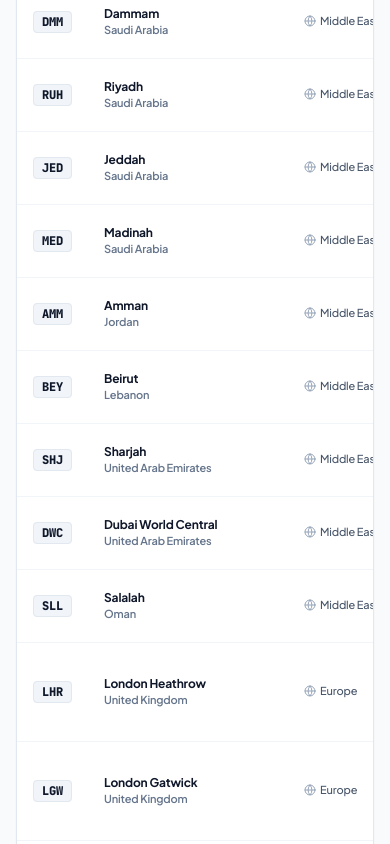
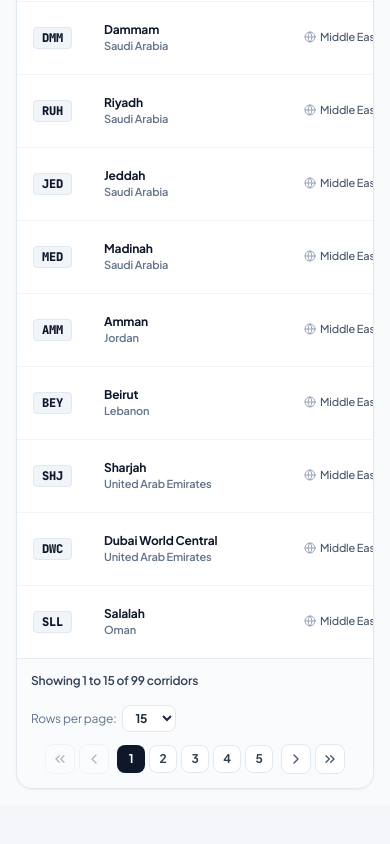
Before and after one commit to DevAI-DeepakJFLL/jfll-air-rate-aggregator, a Next.js app in the folder frontend/: page /admin/corridors in a window 390 px wide. Shown: the part 1150-1994 px from the top of the page. After the commit the page ends 1955 px from the top, so only its background shows below. Built offline with nearby package versions, Linux system fonts and the light colour scheme.

Commit message:
feat(corridors,tariffs): implement table pagination and purge hardcoded fallback baseline

```diff
--- a/frontend/src/app/admin/corridors/page.tsx
+++ b/frontend/src/app/admin/corridors/page.tsx
@@ -1,7 +1,17 @@
 "use client";
 
-import React, { useState, useMemo } from "react";
-import { Network, Search, Globe, CheckCircle2, X } from "lucide-react";
+import React, { useState, useMemo, useEffect } from "react";
+import {
+  Network,
+  Search,
+  Globe,
+  CheckCircle2,
+  X,
+  ChevronLeft,
+  ChevronRight,
+  ChevronsLeft,
+  ChevronsRight,
+} from "lucide-react";
 import { RATE_SHEET_DESTINATIONS } from "@/lib/rate-destinations";
 
 const REGION_CARRIERS: Record<string, string[]> = {
@@ -18,6 +28,8 @@ const REGION_CARRIERS: Record<string, string[]> = {
 export default function AdminCorridorsPage() {
   const [searchTerm, setSearchTerm] = useState("");
   const [selectedRegion, setSelectedRegion] = useState<string>("ALL");
+  const [currentPage, setCurrentPage] = useState(1);
+  const [pageSize, setPageSize] = useState(15);
 
   // Derive unique regions list
   const regions = useMemo(() => {
@@ -42,6 +54,38 @@ export default function AdminCorridorsPage() {
       );
     });
   }, [searchTerm, selectedRegion]);
+
+  // Reset to page 1 on filter or page size changes
+  useEffect(() => {
+    setCurrentPage(1);
+  }, [searchTerm, selectedRegion, pageSize]);
+
+  // Pagination calculations
+  const totalItems = filtered.length;
+  const totalPages = Math.max(1, Math.ceil(totalItems / pageSize));
+  const safeCurrentPage = Math.min(currentPage, totalPages);
+
+  const paginatedItems = useMemo(() => {
+    const startIdx = (safeCurrentPage - 1) * pageSize;
+    return filtered.slice(startIdx, startIdx + pageSize);
+  }, [filtered, safeCurrentPage, pageSize]);
+
+  const startRecord = totalItems === 0 ? 0 : (safeCurrentPage - 1) * pageSize + 1;
+  const endRecord = Math.min(safeCurrentPage * pageSize, totalItems);
+
+  // Visible page numbers window (up to 5 buttons)
+  const pageNumbers = useMemo(() => {
+    const pages: number[] = [];
+    let start = Math.max(1, safeCurrentPage - 2);
+    let end = Math.min(totalPages, start + 4);
+    if (end - start < 4) {
+      start = Math.max(1, end - 4);
+    }
+    for (let i = start; i <= end; i++) {
+      pages.push(i);
+    }
+    return pages;
+  }, [safeCurrentPage, totalPages]);
 
   return (
     <div className="space-y-6">
@@ -159,6 +203,9 @@ export default function AdminCorridorsPage() {
               Monitored Trade Corridors ({filtered.length} of {RATE_SHEET_DESTINATIONS.length})
             </h2>
           </div>
+          <span className="text-xs text-slate-500 font-medium">
+            Page {safeCurrentPage} of {totalPages}
+          </span>
         </div>
 
         <div className="overflow-x-auto">
@@ -173,14 +220,14 @@ export default function AdminCorridorsPage() {
               </tr>
             </thead>
             <tbody className="divide-y divide-slate-100 font-sans">
-              {filtered.length === 0 ? (
+              {paginatedItems.length === 0 ? (
                 <tr>
                   <td colSpan={5} className="px-4 py-8 text-center text-xs text-slate-500 font-medium">
                     No monitored corridors found matching &ldquo;{searchTerm}&rdquo;
                   </td>
                 </tr>
               ) : (
-                filtered.map((item) => {
+                paginatedItems.map((item) => {
                   const carriers = REGION_CARRIERS[item.region] || ["Air India", "Emirates"];
                   return (
                     <tr key={item.code} className="hover:bg-slate-50/70 transition-colors">
@@ -225,14 +272,99 @@ export default function AdminCorridorsPage() {
           </table>
         </div>
 
-        {/* Table Footer */}
-        <div className="p-3 bg-slate-50/80 border-t border-slate-200/80 flex items-center justify-between text-xs text-slate-600">
-          <span className="font-medium text-slate-500">
-            Jet Freight Air Cargo Network ex-BOM Gateway
-          </span>
-          <span className="font-semibold text-slate-700">
-            Showing {filtered.length} of {RATE_SHEET_DESTINATIONS.length} airports
-          </span>
+        {/* Table Footer with Accessible Pagination Controls */}
+        <div className="p-3.5 bg-slate-50/80 border-t border-slate-200/80 flex flex-col sm:flex-row items-center justify-between gap-3 text-xs text-slate-600">
+          <div className="flex items-center gap-4 flex-wrap">
+            <span className="font-semibold text-slate-700">
+              Showing {startRecord} to {endRecord} of {totalItems} corridors
+            </span>
+
+            {/* Rows per page selector */}
+            <div className="flex items-center gap-1.5 text-slate-500">
+              <span>Rows per page:</span>
+              <select
+                value={pageSize}
+                onChange={(e) => setPageSize(Number(e.target.value))}
+                aria-label="Select rows per page"
+                className="bg-white border border-slate-200 rounded-lg px-2 py-1 text-xs font-bold text-slate-800 cursor-pointer focus-ring"
+              >
+                <option value={10}>10</option>
+                <option value={15}>15</option>
+                <option value={25}>25</option>
+                <option value={50}>50</option>
+              </select>
+            </div>
+          </div>
+
+          {/* Page Navigation Buttons */}
+          <div className="flex items-center gap-1" role="navigation" aria-label="Pagination Navigation">
+            {/* First Page */}
+            <button
+              type="button"
+              onClick={() => setCurrentPage(1)}
+              disabled={safeCurrentPage === 1}
+              aria-label="First page"
+              className="p-1.5 rounded-lg border border-slate-200 bg-white text-slate-600 hover:text-slate-900 hover:bg-slate-100 disabled:opacity-40 disabled:cursor-not-allowed transition-colors"
+            >
+              <ChevronsLeft className="h-4 w-4" />
+            </button>
+
+            {/* Previous Page */}
+            <button
+              type="button"
+              onClick={() => setCurrentPage((p) => Math.max(1, p - 1))}
+              disabled={safeCurrentPage === 1}
+              aria-label="Previous page"
+              className="p-1.5 rounded-lg border border-slate-200 bg-white text-slate-600 hover:text-slate-900 hover:bg-slate-100 disabled:opacity-40 disabled:cursor-not-allowed transition-colors"
+            >
+              <ChevronLeft className="h-4 w-4" />
+            </button>
+
+            {/* Page Number Pills */}
+            <div className="flex items-center gap-1 px-1">
+              {pageNumbers.map((page) => {
+                const isCurrent = page === safeCurrentPage;
+                return (
+                  <button
+                    key={page}
+                    type="button"
+                    onClick={() => setCurrentPage(page)}
+                    aria-current={isCurrent ? "page" : undefined}
+                    aria-label={`Page ${page}`}
+                    className={`min-w-[28px] h-7 px-2 rounded-lg text-xs font-bold transition-all cursor-pointer ${
+                      isCurrent
+                        ? "bg-slate-900 text-white shadow-2xs"
+                        : "bg-white text-slate-700 border border-slate-200 hover:bg-slate-100 hover:text-slate-900"
+                    }`}
+                  >
+                    {page}
+                  </button>
+                );
+              })}
+            </div>
+
+            {/* Next Page */}
+            <button
+              type="button"
+              onClick={() => setCurrentPage((p) => Math.min(totalPages, p + 1))}
+              disabled={safeCurrentPage === totalPages}
+              aria-label="Next page"
+              className="p-1.5 rounded-lg border border-slate-200 bg-white text-slate-600 hover:text-slate-900 hover:bg-slate-100 disabled:opacity-40 disabled:cursor-not-allowed transition-colors"
+            >
+              <ChevronRight className="h-4 w-4" />
+            </button>
+
+            {/* Last Page */}
+            <button
+              type="button"
+              onClick={() => setCurrentPage(totalPages)}
+              disabled={safeCurrentPage === totalPages}
+              aria-label="Last page"
+              className="p-1.5 rounded-lg border border-slate-200 bg-white text-slate-600 hover:text-slate-900 hover:bg-slate-100 disabled:opacity-40 disabled:cursor-not-allowed transition-colors"
+            >
+              <ChevronsRight className="h-4 w-4" />
+            </button>
+          </div>
         </div>
       </div>
     </div>
--- a/frontend/src/app/admin/tariffs/page.tsx
+++ b/frontend/src/app/admin/tariffs/page.tsx
@@ -28,7 +28,7 @@ export default function AdminTariffsPage() {
   const [carriers, setCarriers] = useState<CarrierRegistryItem[]>([]);
   const [loading, setLoading] = useState(true);
   const [searchQuery, setSearchQuery] = useState("");
-  const [filterMode, setFilterMode] = useState<"ALL" | "ACTIVE" | "BASELINE">("ALL");
+  const [filterMode, setFilterMode] = useState<"ALL" | "ACTIVE" | "PENDING">("ALL");
   const [viewMode, setViewMode] = useState<"TABLE" | "CARDS">("TABLE");
   const [uploadingCarrier, setUploadingCarrier] = useState<string | null>(null);
   const [activePreviewCarrier, setActivePreviewCarrier] = useState<CarrierRegistryItem | null>(null);
@@ -108,7 +108,7 @@ export default function AdminTariffsPage() {
       setCarrierToDelete(null);
       setNotification({
         type: "success",
-        message: `Active circular for ${updatedCarrier.carrier_name} (${carrierCode}) has been cleared. System reverted to default baseline.`,
+        message: `Active circular for ${updatedCarrier.carrier_name} (${carrierCode}) has been cleared.`,
       });
     } catch (err: unknown) {
       const msg = err instanceof Error ? err.message : "Error clearing circular";
@@ -121,22 +121,22 @@ export default function AdminTariffsPage() {
     }
   };
 
-  // DSA Optimization: Precomputed fleet status partitions in O(N)
-  const { activeCount, fallbackCount } = React.useMemo(() => {
+  // Precomputed fleet status partitions in O(N)
+  const { activeCount, pendingCount } = React.useMemo(() => {
     let active = 0;
     for (let i = 0; i < carriers.length; i++) {
       if (carriers[i].has_active_circular) active++;
     }
-    return { activeCount: active, fallbackCount: carriers.length - active };
+    return { activeCount: active, pendingCount: carriers.length - active };
   }, [carriers]);
 
-  // DSA Optimization: Memoized Multi-Attribute Filter Pipeline
+  // Memoized Multi-Attribute Filter Pipeline
   const filteredCarriers = React.useMemo(() => {
     const q = searchQuery.toLowerCase().trim();
     return carriers.filter((c) => {
       // Mode filter in O(1)
       if (filterMode === "ACTIVE" && !c.has_active_circular) return false;
-      if (filterMode === "BASELINE" && c.has_active_circular) return false;
+      if (filterMode === "PENDING" && c.has_active_circular) return false;
 
       // Substring token filter
       if (!q) return true;
@@ -287,19 +287,19 @@ export default function AdminTariffsPage() {
 
           <button
             type="button"
-            onClick={() => setFilterMode("BASELINE")}
-            aria-pressed={filterMode === "BASELINE"}
+            onClick={() => setFilterMode("PENDING")}
+            aria-pressed={filterMode === "PENDING"}
             className={`px-3 py-2 rounded-xl text-left transition-all cursor-pointer border ${
-              filterMode === "BASELINE"
+              filterMode === "PENDING"
                 ? "bg-slate-700 text-white border-slate-700 shadow-xs ring-2 ring-slate-400/30"
                 : "bg-slate-100 hover:bg-slate-200 text-slate-900 border-slate-300"
             }`}
           >
-            <span className={`text-xs font-bold uppercase tracking-wider block ${filterMode === "BASELINE" ? "text-slate-300" : "text-slate-700"}`}>
-              Fallback Baseline
+            <span className={`text-xs font-bold uppercase tracking-wider block ${filterMode === "PENDING" ? "text-slate-300" : "text-slate-700"}`}>
+              Pending Upload
             </span>
             <span className="font-bold text-xs">
-              {fallbackCount} Benchmark Rates
+              {pendingCount} Awaiting PDF
             </span>
           </button>
         </div>
--- a/frontend/src/components/admin/CarrierTariffCard.tsx
+++ b/frontend/src/components/admin/CarrierTariffCard.tsx
@@ -230,7 +230,7 @@ export function CarrierTariffCard({
             </span>
           </div>
           <span className="text-xs font-medium text-slate-600 shrink-0">
-            {hasCircular && circular ? `${circular.corridor_count} active routes` : "Baseline fallback"}
+            {hasCircular && circular ? `${circular.corridor_count} active routes` : "0 active routes"}
           </span>
         </div>
       </div>
--- a/frontend/src/components/admin/DeleteCircularModal.tsx
+++ b/frontend/src/components/admin/DeleteCircularModal.tsx
@@ -92,7 +92,7 @@ export function DeleteCircularModal({
               </span>
             </div>
             <p className="text-xs text-slate-500 truncate mt-0.5">
-              Active File: {circular?.filename || "Default Sheet"}
+              Active File: {circular?.filename || "None"}
             </p>
           </div>
         </div>
@@ -100,8 +100,8 @@ export function DeleteCircularModal({
         {/* Warning Copy */}
         <p className="mt-3.5 text-xs text-slate-600 leading-relaxed">
           Are you sure you want to clear this active circular? Live quote searches for{" "}
-          <strong className="text-slate-900">{carrier.carrier_name}</strong> will revert to the default
-          system benchmark tariffs until a new rate sheet is uploaded.
+          <strong className="text-slate-900">{carrier.carrier_name}</strong> will be deactivated with
+          0 active routes until a new rate sheet is uploaded.
         </p>
 
         {/* Action Buttons */}
--- a/frontend/src/components/admin/TariffPreviewDrawer.tsx
+++ b/frontend/src/components/admin/TariffPreviewDrawer.tsx
@@ -141,8 +141,8 @@ export function TariffPreviewDrawer({
                 <span className="text-[11px] font-semibold text-slate-500 block">
                   Active Circular
                 </span>
-                <span className="font-medium text-slate-900 truncate block mt-0.5" title={circular?.filename}>
-                  {circular?.filename || "Default Benchmark"}
+                <span className="font-medium text-slate-900 truncate block mt-0.5" title={circular?.filename || "No active circular"}>
+                  {circular?.filename || "No active circular"}
                 </span>
               </div>
 
```
Also changed, not shown: frontend/src/components/admin/CarrierTariffTable.tsx (+15 -16 lines), 2 other files (tests, documents, lock files or other folders).
